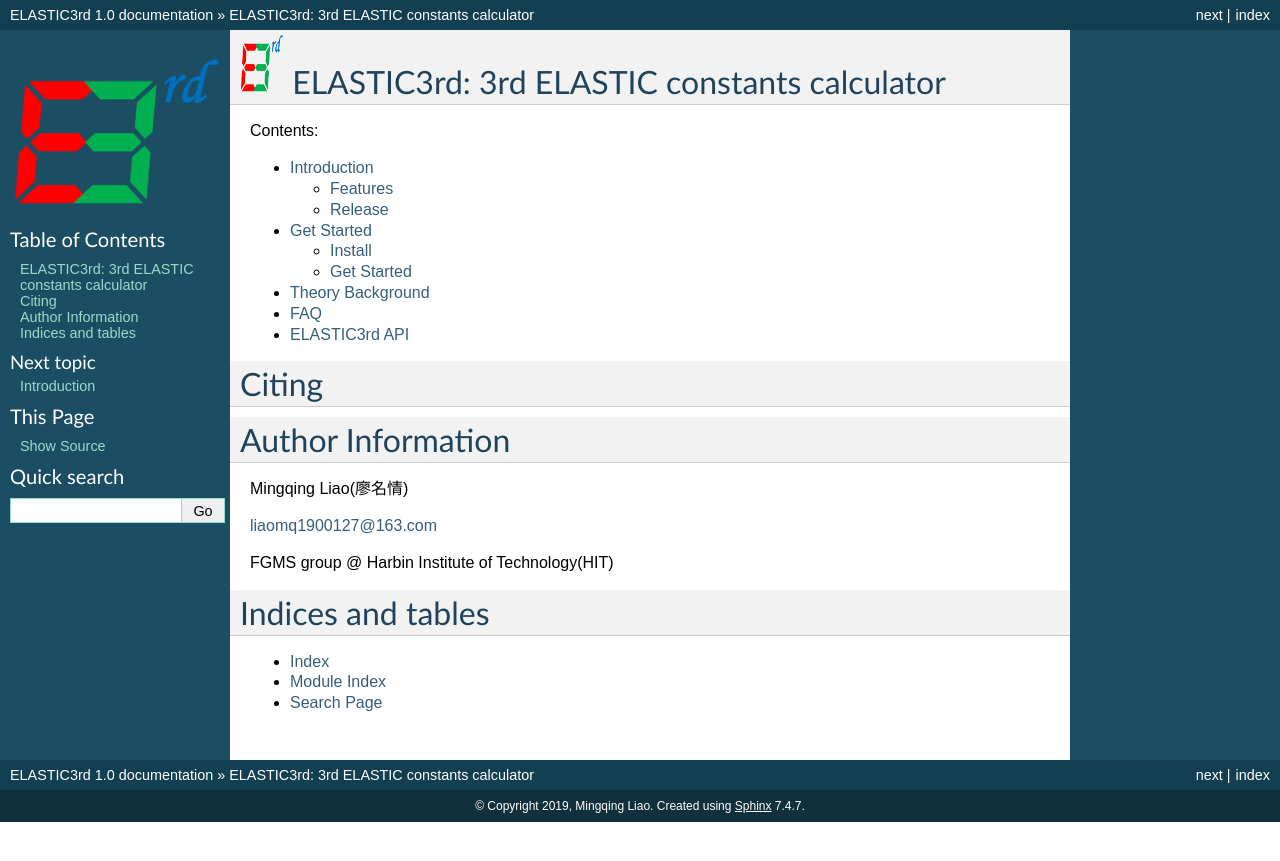
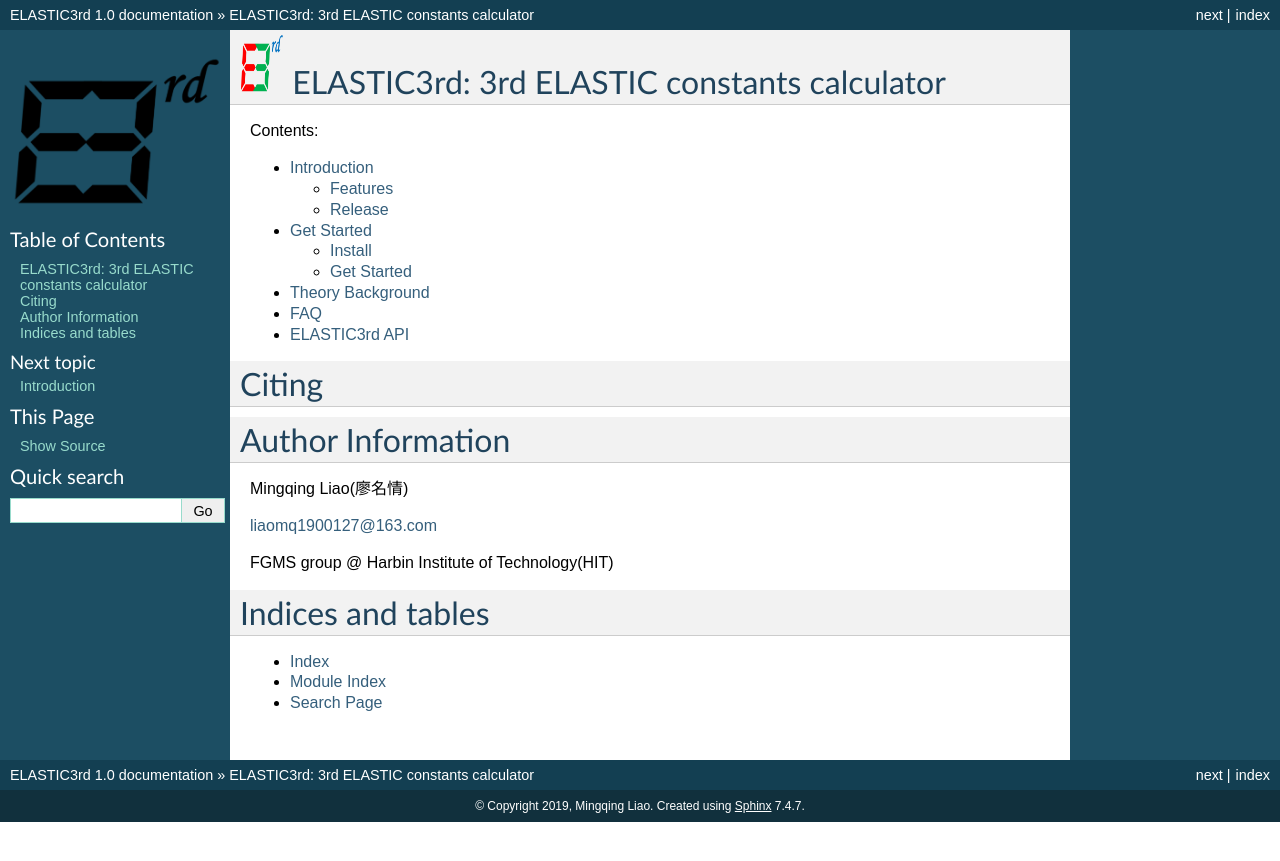
Before and after one commit to hitliaomq/ELASTIC3rd, a Sphinx documentation site: the page built from docs/index.rst, in a window 1280 px wide. Shown: the top 861 px of the page. Built offline with Sphinx 7.4.7, drawn with Linux system fonts in a browser that asks for light colours; pages that are not in the unit, such as notebooks, are missing from menus.

Commit message:
Update LOGO

```diff
--- a/docs/conf.py
+++ b/docs/conf.py
@@ -117,7 +117,7 @@ html_theme = 'default'
 
 # The name of an image file (relative to this directory) to place at the top
 # of the sidebar.
-html_logo = 'Elastic3rd_LOGO_NoBG.png'
+html_logo = 'Elastic3rd_LOGO_NoBG_Black.png'
 
 # The name of an image file (within the static path) to use as favicon of the
 # docs.  This file should be a Windows icon file (.ico) being 16x16 or 32x32
```
Also changed, not shown: docs/Elastic3rd_LOGO.png (deleted), docs/Elastic3rd_LOGO_NoBG_Black.png (added).
